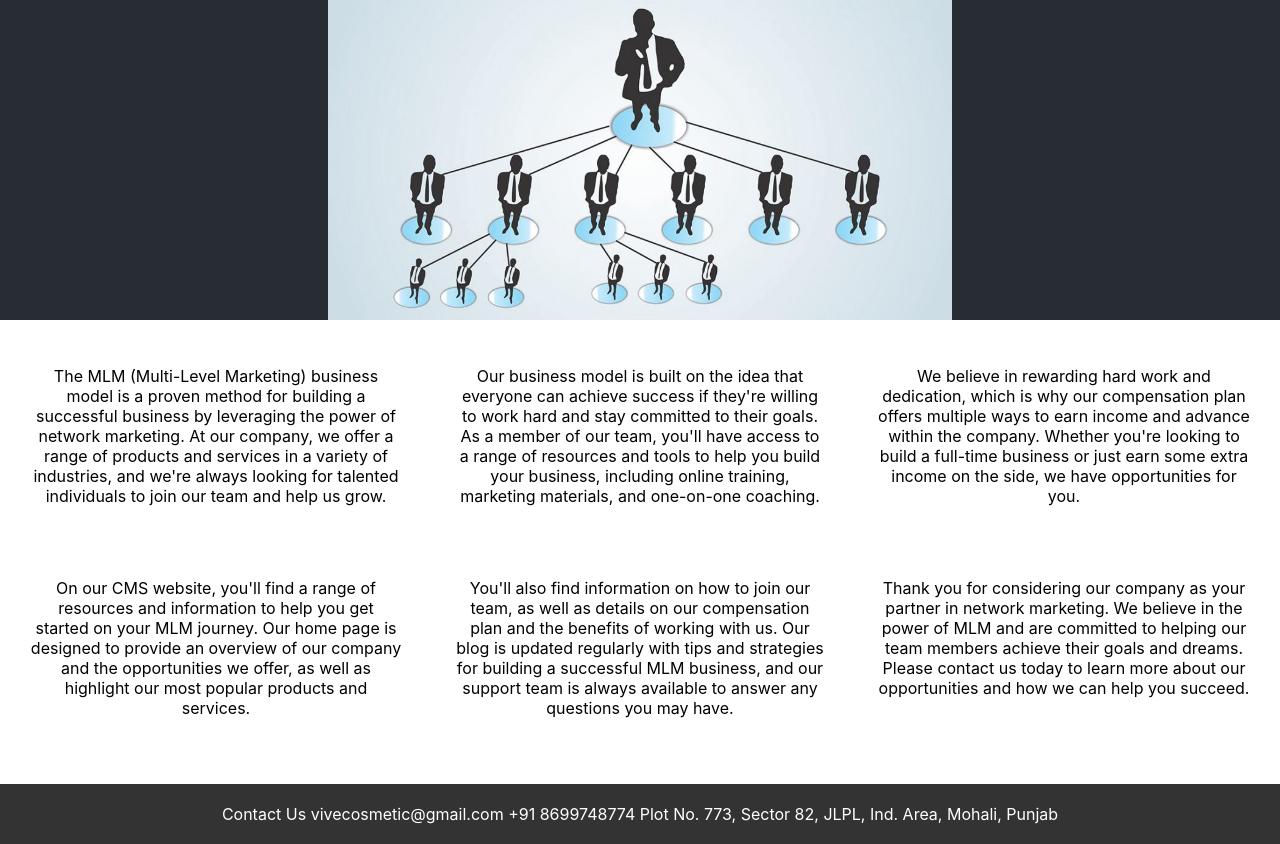
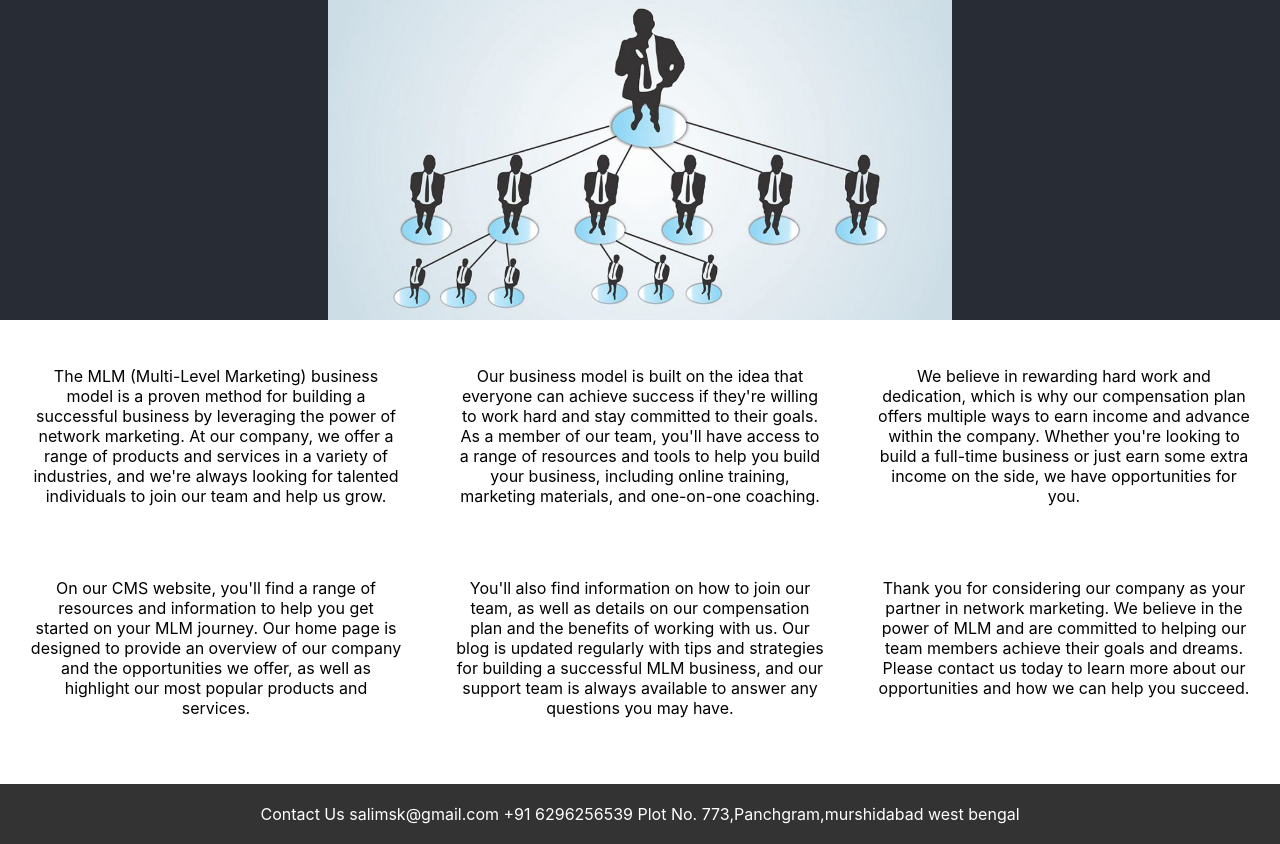
Before and after one commit to ziaur1/mLevel, a React (Create React App) app: page / in a window 1280 px wide. Built offline with nearby package versions, Linux system fonts and the light colour scheme.

Commit message:
update
update

```diff
--- a/src/App.js
+++ b/src/App.js
@@ -42,9 +42,9 @@ function App() {
      </main>
 	 <footer className="footer">
 	     Contact Us
- vivecosmetic@gmail.com
- +91 8699748774
- Plot No. 773, Sector 82, JLPL, Ind. Area, Mohali, Punjab
+ salimsk@gmail.com
+ +91 6296256539
+ Plot No. 773,Panchgram,murshidabad west bengal
 	 </footer>
 
     </div>
```
